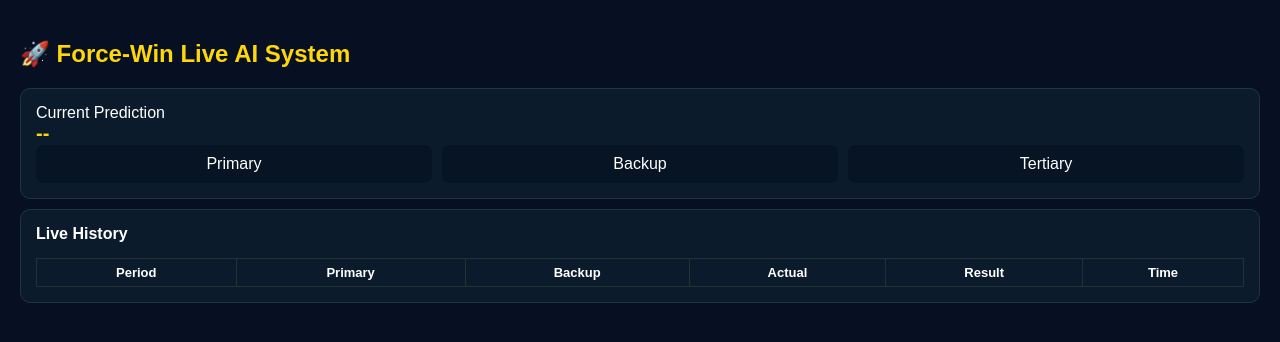
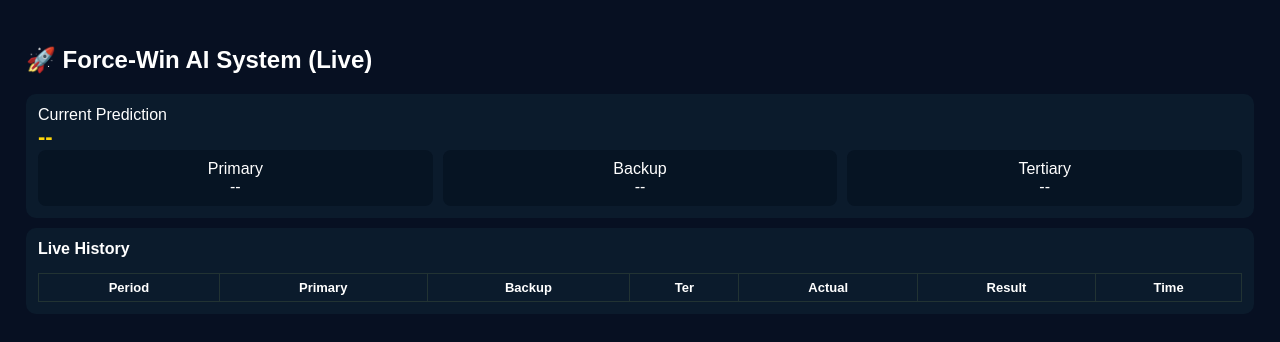
Before and after one commit to Rohitxxxx267/Jadugr-, a website: page index.html in a window 1280 px wide. Drawn offline with nearby package versions, Linux system fonts and the light colour scheme; no server answers.

Commit message:
Update index.html

```diff
--- a/index.html
+++ b/index.html
@@ -3,69 +3,39 @@
 <head>
 <meta charset="utf-8"/>
 <meta name="viewport" content="width=device-width,initial-scale=1"/>
-<title>Force-Win Live AI</title>
+<title>Force-Win — Live AI</title>
 
 <style>
-body{
-  margin:0;
-  font-family:Arial;
-  background:#071022;
-  color:#fff;
-  padding:20px;
-}
-
-h2{color:#ffd60a}
-
-.card{
-  background:#0b1b2c;
-  padding:15px;
-  border-radius:10px;
-  margin-top:10px;
-  border:1px solid #234;
-}
-
+body{background:#071022;color:#fff;font-family:Arial;padding:18px}
+.card{background:#0b1b2c;padding:12px;border-radius:10px;margin-top:10px}
 .row{display:flex;gap:10px;flex-wrap:wrap}
-
-.box{
-  flex:1;
-  min-width:120px;
-  padding:10px;
-  border-radius:8px;
-  background:#061423;
-  text-align:center;
-}
-
-.big{color:#7ef1a3;font-weight:bold}
-.small{color:#ff7a7a;font-weight:bold}
-.highlight{color:#ffd60a;font-size:20px;font-weight:bold}
-
-table{
-  width:100%;
-  margin-top:15px;
-  border-collapse:collapse;
-}
-
-td,th{
-  border:1px solid #233;
-  padding:6px;
-  text-align:center;
-  font-size:13px;
-}
+.box{flex:1;min-width:120px;background:#061423;padding:10px;border-radius:8px;text-align:center}
+.highlight{color:#ffd60a;font-size:22px;font-weight:bold}
+table{width:100%;margin-top:15px;border-collapse:collapse}
+td,th{border:1px solid #233;padding:6px;text-align:center;font-size:13px}
+.win{color:#7ef1a3}
+.loss{color:#ff7a7a}
 </style>
 </head>
 
 <body>
 
-<h2>🚀 Force-Win Live AI System</h2>
+<h2>🚀 Force-Win AI System (Live)</h2>
 
 <div class="card">
   <div>Current Prediction</div>
   <div class="highlight" id="main">--</div>
 
   <div class="row">
-    <div class="box">Primary <div id="primary"></div></div>
-    <div class="box">Backup <div id="backup"></div></div>
-    <div class="box">Tertiary <div id="tertiary"></div></div>
+    <div class="box">
+      Primary <div id="primary">--</div>
+    </div>
+    <div class="box">
+      Backup <div id="backup">--</div>
+    </div>
+    <div class="box">
+      Tertiary <div id="tertiary">--</div>
+    </div>
   </div>
 </div>
 
@@ -77,6 +47,7 @@ td,th{
         <th>Period</th>
         <th>Primary</th>
         <th>Backup</th>
+        <th>Ter</th>
         <th>Actual</th>
         <th>Result</th>
         <th>Time</th>
@@ -91,32 +62,37 @@ td,th{
 <script>
 const socket = io();
 
-const main = document.getElementById("main");
-const primary = document.getElementById("primary");
-const backup = document.getElementById("backup");
-const tertiary = document.getElementById("tertiary");
-const log = document.getElementById("log");
+// connection test
+socket.on("connect",()=>{
+  console.log("CONNECTED TO BACKEND ✅");
+});
 
+// MAIN UPDATE FROM BACKEND
 socket.on("update",(data)=>{
 
-  main.innerText = data.active || "--";
-  primary.innerText = data.primary || "--";
-  backup.innerText = data.backup || "--";
-  tertiary.innerText = data.tertiary || "--";
+  document.getElementById("main").innerText = data.active || "--";
+  document.getElementById("primary").innerText = data.primary || "--";
+  document.getElementById("backup").innerText = data.backup || "--";
+  document.getElementById("tertiary").innerText = data.tertiary || "--";
 
-  if(data.logs){
-    log.innerHTML = "";
+  let log = document.getElementById("log");
+  log.innerHTML = "";
+
+  if(data.logs && data.logs.length){
 
     data.logs.slice().reverse().forEach(l=>{
       let row = document.createElement("tr");
+
       row.innerHTML = `
         <td>${l.period}</td>
         <td>${l.primary}</td>
         <td>${l.backup}</td>
+        <td>${l.tertiary}</td>
         <td>${l.actual}</td>
-        <td>${l.result}</td>
+        <td class="${l.result==='Win'?'win':'loss'}">${l.result}</td>
         <td>${l.time}</td>
       `;
+
       log.appendChild(row);
     });
   }
```
